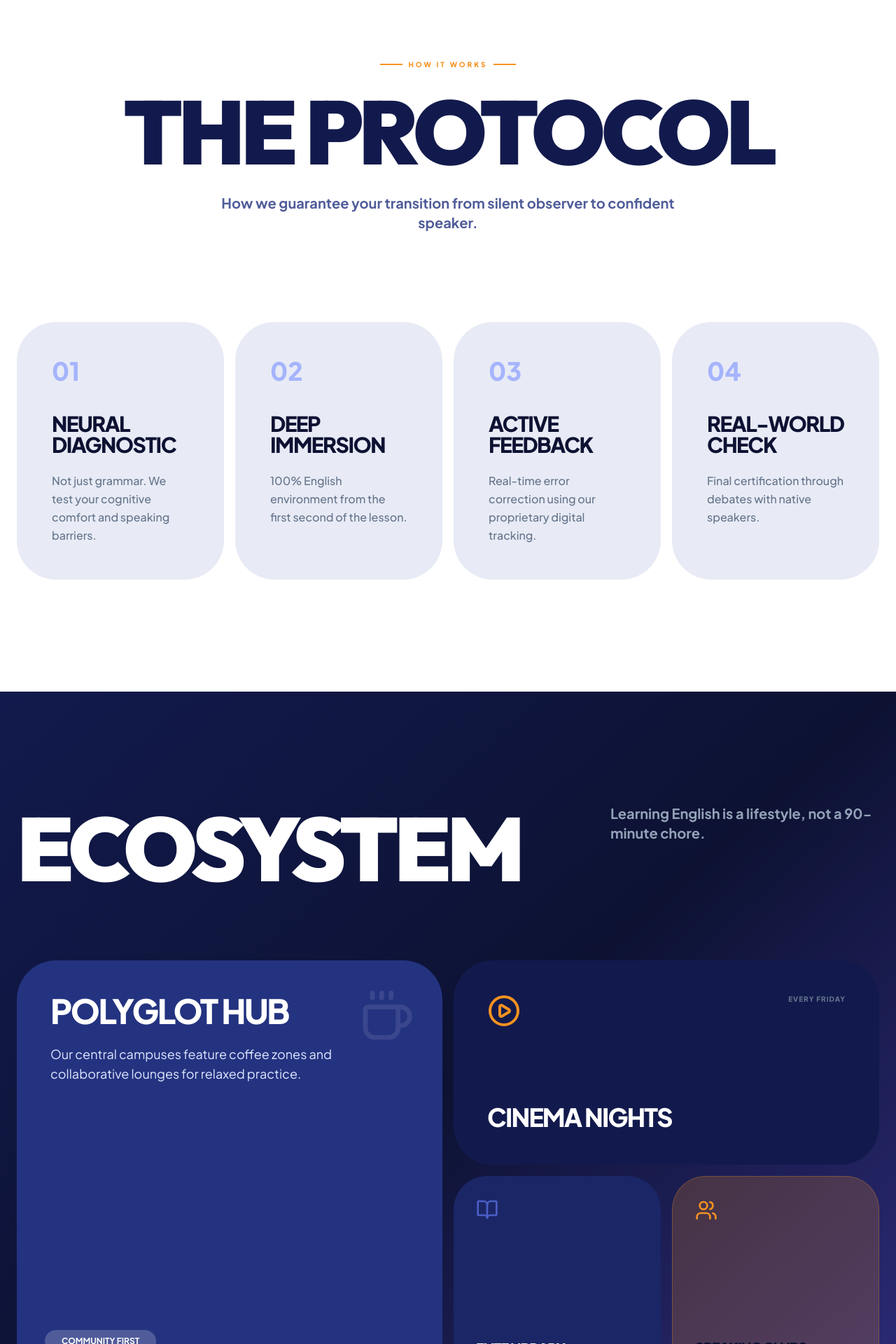
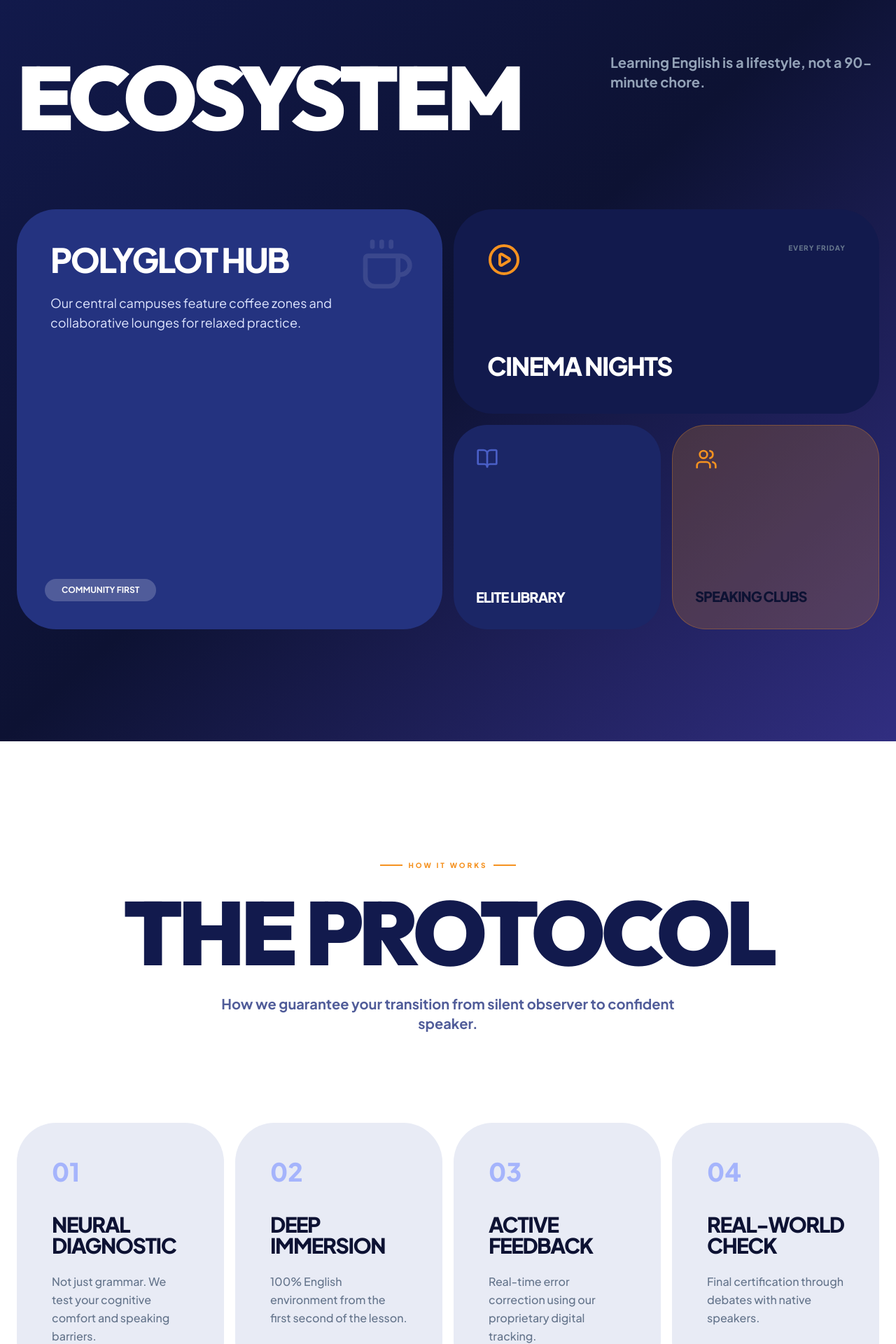
Before and after one commit to Daler-web-dev/demo-design, a Next.js app: page / in a window 1280 px wide. Shown: the part 5460-7380 px from the top of the page at 70% size. Built offline with nearby package versions, Linux system fonts and the light colour scheme.

Commit message:
changed some component places

```diff
--- a/app/page.tsx
+++ b/app/page.tsx
@@ -352,136 +352,6 @@ export default function Home() {
 				lang={lang}
 			/>
 
-			{/* <section className="min-h-fit py-40 bg-brand-50 relative overflow-hidden">
-				<div className="max-w-7xl mx-auto px-6">
-					<div className="grid lg:grid-cols-12 gap-16 items-center">
-						<div className="lg:col-span-5">
-							<div className="inline-flex items-center space-x-3 text-indigo-600 font-black uppercase tracking-[0.4em] text-[10px] mb-8">
-								<ShieldCheck className="w-4 h-4 text-gold" />
-								<span>The Methodology</span>
-							</div>
-							<h2 className="text-4xl sm:text-5xl md:text-6xl lg:text-8xl font-display font-black leading-[0.95] text-brand-800 uppercase mb-12 break-words max-w-full">
-								UNCOMPROMISING
-								<br />
-								<span className="text-outline-brand">
-									STANDARDS.
-								</span>
-							</h2>
-							<div className="space-y-12">
-								{[
-									{
-										title: "Oxford Authorized Syllabus",
-										desc: "Direct access to official international curriculum, audited every semester.",
-									},
-									{
-										title: "The Native Protocol",
-										desc: "Speaking-first approach developed by linguistic experts from London and Toronto.",
-									},
-									{
-										title: "Hyper-Growth Tracking",
-										desc: "A proprietary digital ecosystem to track every word, mistake, and breakthrough.",
-									},
-								].map((item, i) => (
-									<div key={i} className="flex gap-6 group">
-										<span className="text-3xl font-black text-indigo-400 group-hover:text-indigo-600 transition-colors">
-											0{i + 1}
-										</span>
-										<div>
-											<h4 className="text-2xl font-black text-brand-800 mb-2 uppercase tracking-tight">
-												{item.title}
-											</h4>
-											<p className="text-slate-500 font-medium leading-relaxed max-w-sm">
-												{item.desc}
-											</p>
-										</div>
-									</div>
-								))}
-							</div>
-						</div>
-						<div className="lg:col-span-7 grid grid-cols-2 gap-6 relative">
-							<div className="space-y-6 pt-12">
-								<div className="rounded-[3rem] overflow-hidden aspect-[3/4] shadow-2xl relative group">
-									<img
-										src="https://images.unsplash.com/photo-1523240795612-9a054b0db644?auto=format&fit=crop&q=80&w=800"
-										className="w-full h-full object-cover grayscale hover:grayscale-0 transition-all duration-700"
-										alt="Learning"
-									/>
-								</div>
-								<div className="bg-indigo-600 p-10 rounded-[3rem] text-white shadow-2xl">
-									<Sparkles className="w-10 h-10 mb-6 text-gold" />
-									<h5 className="text-2xl font-black leading-tight uppercase tracking-tighter">
-										Gold Certification <br />
-										Network.
-									</h5>
-								</div>
-							</div>
-							<div className="space-y-6">
-								<div className="bg-brand-700 p-10 rounded-[3rem] text-white shadow-2xl">
-									<Globe className="w-10 h-10 mb-6 text-indigo-400" />
-									<h5 className="text-2xl font-black leading-tight uppercase tracking-tighter">
-										Global <br />
-										Alumni Link.
-									</h5>
-								</div>
-								<div className="rounded-[3rem] overflow-hidden aspect-[3/4] shadow-2xl relative group">
-									<img
-										src="https://images.unsplash.com/photo-1517245386807-bb43f82c33c4?auto=format&fit=crop&q=80&w=800"
-										className="w-full h-full object-cover grayscale hover:grayscale-0 transition-all duration-700"
-										alt="Students"
-									/>
-								</div>
-							</div>
-							<div className="absolute top-1/2 -right-12 translate-x-1/2 -translate-y-1/2 hidden lg:block">
-								<span className="text-[10rem] font-black text-brand-200/60 select-none pointer-events-none rotate-90 inline-block uppercase tracking-tighter">
-									EST 2012
-								</span>
-							</div>
-						</div>
-					</div>
-				</div>
-			</section> */}
-
-			<section className="min-h-fit py-40 bg-white">
-				<div className="max-w-7xl mx-auto px-6">
-					<div className="text-center mb-32">
-						<div className="inline-flex items-center gap-2 text-gold font-black uppercase tracking-[0.3em] text-[10px] mb-6">
-							<span className="w-8 h-0.5 bg-gold mx-auto" />
-							HOW IT WORKS
-							<span className="w-8 h-0.5 bg-gold mx-auto" />
-						</div>
-						<h2 className="text-4xl sm:text-5xl md:text-7xl lg:text-9xl font-display font-black text-brand-800 leading-[0.95] tracking-tighter uppercase mb-6 break-words max-w-full">
-							{t.methodology.title}
-						</h2>
-						<p className="text-xl text-indigo-600/80 font-bold max-w-2xl mx-auto">
-							{t.methodology.subtitle}
-						</p>
-					</div>
-					<div className="grid grid-cols-1 md:grid-cols-2 lg:grid-cols-4 gap-4">
-						{t.methodology.steps.map(
-							(
-								step: { title: string; desc: string },
-								i: number,
-							) => (
-								<div
-									key={i}
-									className="p-12 bg-brand-50 rounded-[3.5rem] border-2 border-transparent hover:bg-indigo-600 hover:border-indigo-500 hover:text-white transition-all duration-500 group"
-								>
-									<div className="text-4xl font-black text-indigo-300 mb-10 group-hover:text-white group-hover:opacity-100 transition-all">
-										0{i + 1}
-									</div>
-									<h4 className="text-3xl font-black mb-6 uppercase tracking-tighter leading-none">
-										{step.title}
-									</h4>
-									<p className="text-slate-500 font-medium group-hover:text-indigo-100 transition-colors leading-relaxed">
-										{step.desc}
-									</p>
-								</div>
-							),
-						)}
-					</div>
-				</div>
-			</section>
-
 			<section className="min-h-fit py-16 md:py-40 bg-gradient-to-br from-brand-800 via-brand-900 to-indigo-900 text-white">
 				<div className="max-w-7xl mx-auto px-4 sm:px-6">
 					<div className="flex flex-col lg:flex-row justify-between items-start mb-12 md:mb-24 gap-6 lg:gap-0">
@@ -529,6 +399,47 @@ export default function Home() {
 								{t.lifestyle.items[0].title}
 							</h4>
 						</div>
+					</div>
+				</div>
+			</section>
+
+			<section className="min-h-fit py-40 bg-white">
+				<div className="max-w-7xl mx-auto px-6">
+					<div className="text-center mb-32">
+						<div className="inline-flex items-center gap-2 text-gold font-black uppercase tracking-[0.3em] text-[10px] mb-6">
+							<span className="w-8 h-0.5 bg-gold mx-auto" />
+							HOW IT WORKS
+							<span className="w-8 h-0.5 bg-gold mx-auto" />
+						</div>
+						<h2 className="text-4xl sm:text-5xl md:text-7xl lg:text-9xl font-display font-black text-brand-800 leading-[0.95] tracking-tighter uppercase mb-6 break-words max-w-full">
+							{t.methodology.title}
+						</h2>
+						<p className="text-xl text-indigo-600/80 font-bold max-w-2xl mx-auto">
+							{t.methodology.subtitle}
+						</p>
+					</div>
+					<div className="grid grid-cols-1 md:grid-cols-2 lg:grid-cols-4 gap-4">
+						{t.methodology.steps.map(
+							(
+								step: { title: string; desc: string },
+								i: number,
+							) => (
+								<div
+									key={i}
+									className="p-12 bg-brand-50 rounded-[3.5rem] border-2 border-transparent hover:bg-indigo-600 hover:border-indigo-500 hover:text-white transition-all duration-500 group"
+								>
+									<div className="text-4xl font-black text-indigo-300 mb-10 group-hover:text-white group-hover:opacity-100 transition-all">
+										0{i + 1}
+									</div>
+									<h4 className="text-3xl font-black mb-6 uppercase tracking-tighter leading-none">
+										{step.title}
+									</h4>
+									<p className="text-slate-500 font-medium group-hover:text-indigo-100 transition-colors leading-relaxed">
+										{step.desc}
+									</p>
+								</div>
+							),
+						)}
 					</div>
 				</div>
 			</section>
```
